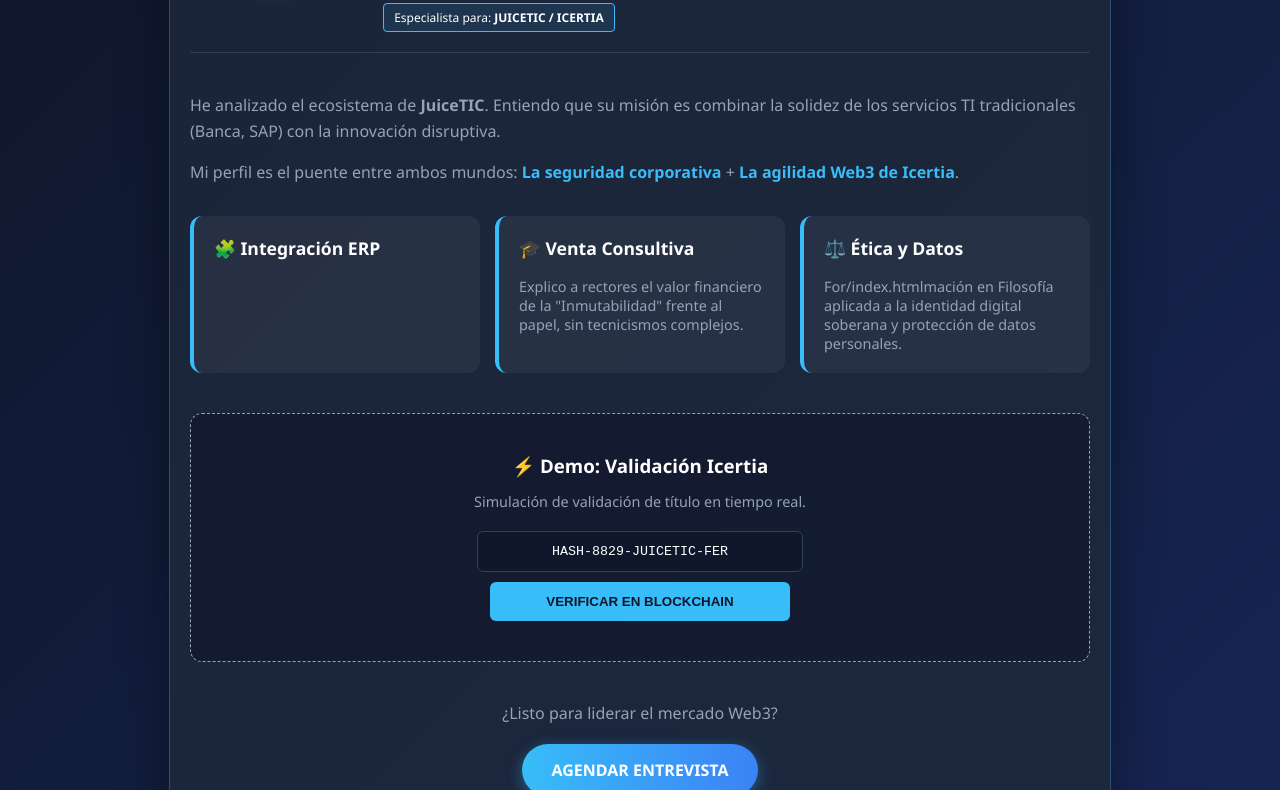
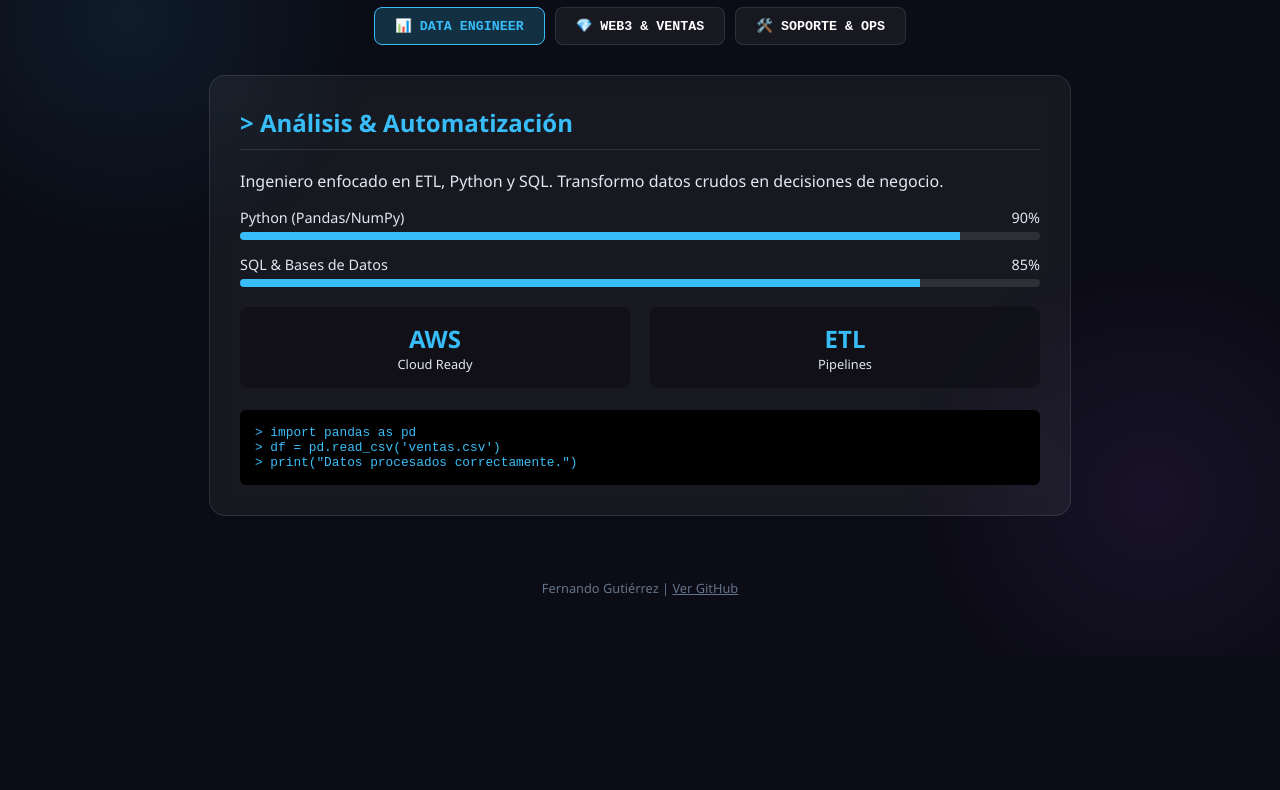
Before and after one commit to FerdinandMileto/portafolio-web3.0, a plain HTML site: page index.html in a window 1280 px wide. Shown: the part 144-934 px from the top of the page. After the commit the page ends 840 px from the top, so only its background shows below. Drawn offline with Linux system fonts and the light colour scheme.

Commit message:
Refactor index.html for layout and style enhancements
Updated title and styles for improved layout and design.

```diff
--- a/index.html
+++ b/index.html
@@ -3,232 +3,279 @@
 <head>
     <meta charset="UTF-8">
     <meta name="viewport" content="width=device-width, initial-scale=1.0">
-    <title>Fernando Gutierrez Berumen| INGENIERO EN SISTEMAS COMPUTACIONALES & DATA SCIENTIST
-Soluciones Blockchain para JuiceTIC</title>
+    <title>Fernando Gutiérrez | Interactive Hub</title>
     <style>
-        /* ESTILO CORPORATE FUTURISM */
         :root {
-            --bg-color: #0f172a;
-            --card-bg: #1e293b;
-            --accent: #38bdf8; /* Azul Cian Tecnológico */
-            --text-main: #e2e8f0;
-            --text-secondary: #94a3b8;
-            --success: #10b981;
+            --bg: #0b0c15;
+            --glass: rgba(255, 255, 255, 0.05);
+            --border: rgba(255, 255, 255, 0.1);
+            --primary: #38bdf8; /* Azul Data */
+            --secondary: #a855f7; /* Morado Web3 */
+            --success: #10b981; /* Verde Ops */
+            --text: #e2e8f0;
         }
+
         body {
-            background: linear-gradient(135deg, #0f172a 0%, #172554 100%);
-            color: var(--text-main);
-            font-family: 'Segoe UI', Roboto, Helvetica, Arial, sans-serif;
+            background-color: var(--bg);
+            color: var(--text);
+            font-family: 'Segoe UI', monospace;
             margin: 0;
-            padding: 20px; /* Ajustado para móvil */
+            padding: 20px;
             min-height: 100vh;
             display: flex;
-            justify-content: center;
-            align-items: flex-start;
-        }
-        .container {
-            max-width: 900px;
-            width: 100%;
-            background: rgba(30, 41, 59, 0.85); /* Un poco más oscuro para leer bien */
-            backdrop-filter: blur(10px);
-            border: 1px solid rgba(56, 189, 248, 0.3);
-            border-radius: 16px;
-            padding: 30px 20px;
-            box-shadow: 0 20px 50px rgba(0,0,0,0.4);
+            flex-direction: column;
+            align-items: center;
+            overflow-x: hidden;
         }
 
-        /* HEADER CON FOTO */
+        /* FONDO ANIMADO */
+        .background-anim {
+            position: fixed;
+            top: 0; left: 0; width: 100%; height: 100%;
+            background:
+                radial-gradient(circle at 10% 20%, rgba(56, 189, 248, 0.1) 0%, transparent 20%),
+                radial-gradient(circle at 90% 80%, rgba(168, 85, 247, 0.1) 0%, transparent 20%);
+            z-index: -1;
+            animation: pulse 10s infinite alternate;
+        }
+        @keyframes pulse { 0% { opacity: 0.5; } 100% { opacity: 1; } }
+
+        /* HEADER */
         header {
+            text-align: center;
+            margin-bottom: 30px;
+        }
+        .profile-img {
+            width: 120px; height: 120px;
+            border-radius: 50%;
+            border: 3px solid var(--primary);
+            object-fit: cover;
+            box-shadow: 0 0 30px rgba(56, 189, 248, 0.3);
+            transition: border-color 0.5s;
+        }
+        h1 { margin: 10px 0 5px; font-size: 1.8rem; }
+        .status { font-size: 0.9rem; color: var(--success); }
+        .blinking { animation: blink 1s infinite; }
+        @keyframes blink { 50% { opacity: 0; } }
+
+        /* CONTROL PANEL (BOTONES) */
+        .controls {
             display: flex;
-            align-items: center;
-            margin-bottom: 40px;
-            border-bottom: 1px solid rgba(255,255,255,0.1);
-            padding-bottom: 20px;
-            flex-wrap: wrap; /* Para que se adapte en celus */
+            gap: 10px;
+            margin-bottom: 30px;
+            flex-wrap: wrap;
+            justify-content: center;
+        }
+        .btn-mode {
+            background: var(--glass);
+            border: 1px solid var(--border);
+            color: #fff;
+            padding: 10px 20px;
+            border-radius: 8px;
+            cursor: pointer;
+            transition: all 0.3s;
+            font-family: monospace;
+            text-transform: uppercase;
+            font-weight: bold;
+        }
+        .btn-mode:hover { transform: translateY(-3px); }
+
+        .btn-mode.active-data { background: rgba(56, 189, 248, 0.2); border-color: var(--primary); color: var(--primary); }
+        .btn-mode.active-web3 { background: rgba(168, 85, 247, 0.2); border-color: var(--secondary); color: var(--secondary); }
+        .btn-mode.active-ops { background: rgba(16, 185, 129, 0.2); border-color: var(--success); color: var(--success); }
+
+        /* PANTALLA PRINCIPAL (CARDS) */
+        .dashboard {
+            width: 100%;
+            max-width: 800px;
+            background: var(--glass);
+            backdrop-filter: blur(10px);
+            border: 1px solid var(--border);
+            border-radius: 16px;
+            padding: 30px;
+            min-height: 300px;
+            position: relative;
         }
 
-        .profile-container {
-            flex-shrink: 0;
-            margin-right: 25px;
+        /* CONTENIDO DINÁMICO */
+        .content-section {
+            display: none;
+            animation: fadeIn 0.5s ease;
         }
+        .content-section.active { display: block; }
+        @keyframes fadeIn { from { opacity: 0; transform: translateY(10px); } to { opacity: 1; transform: translateY(0); } }
 
-        .profile-img {
-            width: 110px;
-            height: 110px;
-            border-radius: 50%;
-            object-fit: cover;
-            border: 3px solid var(--accent);
-            box-shadow: 0 0 20px rgba(56, 189, 248, 0.4);
+        h2 { margin-top: 0; border-bottom: 1px solid var(--border); padding-bottom: 10px; }
+
+        /* DATA VIZ BARS */
+        .bar-container { margin-bottom: 15px; }
+        .bar-label { display: flex; justify-content: space-between; font-size: 0.9rem; margin-bottom: 5px; }
+        .bar-bg { background: rgba(255,255,255,0.1); height: 8px; border-radius: 4px; overflow: hidden; }
+        .bar-fill { height: 100%; width: 0; transition: width 1.5s ease-out; }
+
+        /* GRID INFO */
+        .grid-info { display: grid; grid-template-columns: 1fr 1fr; gap: 20px; margin-top: 20px; }
+        .stat-card { background: rgba(0,0,0,0.3); padding: 15px; border-radius: 8px; text-align: center; }
+        .stat-num { font-size: 1.5rem; font-weight: bold; }
+
+        /* WEB3 TERMINAL */
+        .terminal { background: #000; padding: 15px; border-radius: 6px; font-family: monospace; color: var(--success); font-size: 0.8rem; }
+
+        /* FOOTER */
+        footer { margin-top: 50px; font-size: 0.8rem; color: #64748b; }
+
+        a { color: inherit; text-decoration: none; }
+
+        @media (max-width: 600px) {
+            .grid-info { grid-template-columns: 1fr; }
         }
-
-        .header-text {
-            flex-grow: 1;
-        }
-
-        h1 { margin: 0; font-size: 1.8rem; font-weight: 700; letter-spacing: -1px; color: #fff; }
-        .subtitle { color: var(--accent); font-weight: 600; text-transform: uppercase; font-size: 0.8rem; letter-spacing: 2px; margin-bottom: 5px;}
-        .role-tag { font-size: 0.9rem; color: var(--text-secondary); margin-top: 5px; }
-
-        .client-badge {
-            background: rgba(56, 189, 248, 0.1);
-            padding: 5px 10px;
-            border-radius: 4px;
-            border: 1px solid var(--accent);
-            font-size: 0.75rem;
-            color: #fff;
-            margin-top: 10px;
-            display: inline-block;
-        }
-
-        /* VALUE PROPOSITION */
-        .hero-text { font-size: 1rem; line-height: 1.6; color: var(--text-secondary); margin-bottom: 30px; }
-        .highlight { color: var(--accent); font-weight: bold; }
-
-        /* MODULES GRID */
-        .grid { display: grid; grid-template-columns: repeat(auto-fit, minmax(250px, 1fr)); gap: 15px; margin-bottom: 40px; }
-        .card {
-            background: rgba(255,255,255,0.05);
-            border-radius: 12px;
-            padding: 20px;
-            border-left: 4px solid var(--accent);
-        }
-        .card h3 { margin-top: 0; color: #fff; font-size: 1.1rem; }
-        .card p { font-size: 0.9rem; color: var(--text-secondary); margin-bottom: 0; }
-
-        /* ICERTIA DEMO SECTION */
-        .demo-section {
-            background: rgba(15, 23, 42, 0.6);
-            border-radius: 12px;
-            padding: 20px;
-            border: 1px dashed var(--text-secondary);
-            text-align: center;
-        }
-        .input-group { margin: 20px 0; display: flex; flex-direction: column; gap: 10px; align-items: center;}
-
-        input {
-            background: #0f172a; border: 1px solid #334155; color: #fff; padding: 12px; border-radius: 6px; width: 100%; max-width: 300px;
-            font-family: monospace; text-align: center;
-        }
-        button {
-            background: var(--accent); color: #0f172a; border: none; padding: 12px 25px; border-radius: 6px;
-            font-weight: bold; cursor: pointer; transition: 0.3s; width: 100%; max-width: 300px;
-        }
-        .result-box { display: none; margin-top: 15px; color: var(--success); font-weight: bold; background: rgba(16, 185, 129, 0.1); padding: 10px; border-radius: 6px;}
-
-        /* CALL TO ACTION */
-        .cta-container { margin-top: 40px; text-align: center; }
-        .btn-primary {
-            display: inline-block;
-            background: linear-gradient(90deg, var(--accent), #3b82f6);
-            color: #fff; padding: 15px 30px; border-radius: 30px; text-decoration: none; font-weight: bold;
-            box-shadow: 0 4px 15px rgba(56, 189, 248, 0.4);
-        }
-
-        /* MEDIA QUERY PARA MOVIL */
-        @media (max-width: 600px) {
-            header { flex-direction: column; text-align: center; }
-            .profile-container { margin-right: 0; margin-bottom: 15px; }
-            .header-text { width: 100%; }
-        }
-
     </style>
 </head>
 <body>
 
-    <div class="container">
-        <!-- HEADER CON FOTO -->
-        <header>
-            <div class="profile-container">
-                <!-- ASEGÚRATE DE QUE TU FOTO SE LLAME 'perfil.jpg' -->
-                <img src="perfil.jpg" alt="Fernando Gutiérrez" class="profile-img">
+    <div class="background-anim"></div>
+
+    <header>
+        <img src="perfil.jpg" alt="Fernando" class="profile-img" id="avatar">
+        <h1>FERNANDO GUTIÉRREZ</h1>
+        <div class="status">● SISTEMA OPERATIVO: <span id="system-status">ONLINE</span><span class="blinking">_</span></div>
+    </header>
+
+    <!-- BOTONES DE CAMBIO DE MODO -->
+    <div class="controls">
+        <button class="btn-mode active-data" onclick="switchMode('data')">📊 DATA ENGINEER</button>
+        <button class="btn-mode" onclick="switchMode('web3')">💎 WEB3 & VENTAS</button>
+        <button class="btn-mode" onclick="switchMode('ops')">🛠️ SOPORTE & OPS</button>
+    </div>
+
+    <!-- PANTALLA DINÁMICA -->
+    <div class="dashboard" id="main-dash">
+
+        <!-- SECCIÓN 1: DATA SCIENCE -->
+        <div id="data" class="content-section active">
+            <h2 style="color: var(--primary)">> Análisis & Automatización</h2>
+            <p>Ingeniero enfocado en ETL, Python y SQL. Transformo datos crudos en decisiones de negocio.</p>
+
+            <div class="bar-container">
+                <div class="bar-label"><span>Python (Pandas/NumPy)</span><span>90%</span></div>
+                <div class="bar-bg"><div class="bar-fill" style="background: var(--primary); width: 90%"></div></div>
+            </div>
+            <div class="bar-container">
+                <div class="bar-label"><span>SQL & Bases de Datos</span><span>85%</span></div>
+                <div class="bar-bg"><div class="bar-fill" style="background: var(--primary); width: 85%"></div></div>
             </div>
 
-            <div class="header-text">
-                <div class="subtitle">Propuesta de Valor Comercial</div>
-                <h1>Fernando Gutiérrez Berumen</h1>
-                <div class="role-tag">Ingeniero en Sistemas & Data Scientist | Web3 Sales Specialist</div>
-
-                <div class="client-badge">
-                    Especialista para: <strong>JUICETIC / ICERTIA</strong>
+            <div class="grid-info">
+                <div class="stat-card">
+                    <div class="stat-num" style="color: var(--primary)">AWS</div>
+                    <div style="font-size: 0.8rem">Cloud Ready</div>
+                </div>
+                <div class="stat-card">
+                    <div class="stat-num" style="color: var(--primary)">ETL</div>
+                    <div style="font-size: 0.8rem">Pipelines</div>
                 </div>
             </div>
-        </header>
-
-        <!-- INTRO -->
-        <div class="hero-text">
-            <p>
-                He analizado el ecosistema de <strong>JuiceTIC</strong>. Entiendo que su misión es combinar la solidez de los servicios TI tradicionales (Banca, SAP) con la innovación disruptiva.
-            </p>
-            <p>
-                Mi perfil es el puente entre ambos mundos:
-                <span class="highlight">La seguridad corporativa</span> +
-                <span class="highlight">La agilidad Web3 de Icertia</span>.
-            </p>
-        </div>
-
-        <!-- STRATEGIC MODULES -->
-        <div class="grid">
-            <div class="card">
-                <h3>🧩 Integración ERP</h3>
-            </div>
-            <div class="card">
-                <h3>🎓 Venta Consultiva</h3>
-                <p>Explico a rectores el valor financiero de la "Inmutabilidad" frente al papel, sin tecnicismos complejos.</p>
-            </div>
-            <div class="card">
-                <h3>⚖️ Ética y Datos</h3>
-                <p>For/index.htmlmación en Filosofía aplicada a la identidad digital soberana y protección de datos personales.</p>
+            <br>
+            <div class="terminal" style="color: var(--primary)">
+                > import pandas as pd<br>
+                > df = pd.read_csv('ventas.csv')<br>
+                > print("Datos procesados correctamente.")
             </div>
         </div>
 
-        <!-- LIVE DEMO SIMULATION -->
-        <div class="demo-section">
-            <h3 style="color: #fff; margin-bottom: 10px;">⚡ Demo: Validación Icertia</h3>
-            <p style="font-size: 0.9rem; margin-bottom: 20px; color: var(--text-secondary);">
-                Simulación de validación de título en tiempo real.
-            </p>
+        <!-- SECCIÓN 2: WEB3 & VENTAS -->
+        <div id="web3" class="content-section">
+            <h2 style="color: var(--secondary)">> Blockchain & Estrategia</h2>
+            <p>Venta consultiva para la integración de Web3 en empresas tradicionales (Icertia/JuiceTIC).</p>
 
-            <div class="input-group">
-                <input type="text" value="HASH-8829-JUICETIC-FER" readonly>
-                <button onclick="verifyCert()">VERIFICAR EN BLOCKCHAIN</button>
+            <div class="grid-info">
+                <div class="stat-card">
+                    <div class="stat-num" style="color: var(--secondary)">NFTs</div>
+                    <div style="font-size: 0.8rem">Certificación</div>
+                </div>
+                <div class="stat-card">
+                    <div class="stat-num" style="color: var(--secondary)">DeFi</div>
+                    <div style="font-size: 0.8rem">Finanzas</div>
+                </div>
             </div>
 
-            <div id="result" class="result-box">
-                ✅ CERTIFICADO VÁLIDO <br>
-                <span style="font-size:0.8rem; font-weight:normal;">
-                    Emisor: Universidad Tecnológica | Block: #1920482
-                </span>
+            <div style="margin-top: 20px; background: rgba(0,0,0,0.3); padding: 15px; border-radius: 8px;">
+                <strong style="color: var(--secondary)">Última Transacción:</strong><br>
+                Integración de ERP Oracle con Smart Contracts.<br>
+                <small style="opacity: 0.7">Status: Success ✅</small>
+            </div>
+
+            <button style="width:100%; margin-top: 20px; padding: 15px; background: var(--secondary); border:none; color:#fff; font-weight:bold; border-radius:6px; cursor:pointer;">
+                <a href="mailto:tuemail@gmail.com">AGENDAR DEMO COMERCIAL</a>
+            </button>
+        </div>
+
+        <!-- SECCIÓN 3: SOPORTE & OPS -->
+        <div id="ops" class="content-section">
+            <h2 style="color: var(--success)">> Centro de Comando 911</h2>
+            <p>Experiencia crítica supervisando operaciones 24/7. Disciplina, monitoreo y resolución de tickets.</p>
+
+            <div class="terminal">
+                root@fernando-server:~$ ping google.com<br>
+                64 bytes from 8.8.8.8: icmp_seq=1 ttl=117 time=14.2 ms<br>
+                root@fernando-server:~$ status check<br>
+                SYSTEM: STABLE [OK]<br>
+                UPTIME: 99.9%
+            </div>
+
+            <div class="grid-info">
+                <div class="stat-card">
+                    <div class="stat-num" style="color: var(--success)">24/7</div>
+                    <div style="font-size: 0.8rem">Disponibilidad</div>
+                </div>
+                <div class="stat-card">
+                    <div class="stat-num" style="color: var(--success)">L1/L2</div>
+                    <div style="font-size: 0.8rem">Nivel Soporte</div>
+                </div>
             </div>
         </div>
 
-        <!-- CALL TO ACTION -->
-        <div class="cta-container">
-            <p style="margin-bottom: 20px; color: var(--text-secondary);">
-                ¿Listo para liderar el mercado Web3?
-            </p>
-
-            <a href="mailto:pherkyb@gmail.com" class="btn-primary">AGENDAR ENTREVISTA</a>
-        </div>
-
-        <div style="margin-top: 30px; text-align: center; font-size: 0.7rem; color: var(--text-secondary);">
-            Código desarrollado en móvil por Fernando Gutiérrez
-        </div>
     </div>
 
+    <footer>
+        <p>Fernando Gutiérrez | <a href="https://github.com/ferdinandmileto" style="text-decoration: underline;">Ver GitHub</a></p>
+    </footer>
+
     <script>
-        function verifyCert() {
-            const btn = document.querySelector('button');
-            const result = document.getElementById('result');
+        function switchMode(mode) {
+            // 1. Quitar clase active de todos los botones
+            document.querySelectorAll('.btn-mode').forEach(btn => {
+                btn.className = 'btn-mode';
+            });
+            // 2. Ocultar todas las secciones
+            document.querySelectorAll('.content-section').forEach(section => {
+                section.classList.remove('active');
+            });
 
-            btn.innerHTML = "🔄 CONSULTANDO NODO...";
-            btn.style.opacity = "0.8";
+            // 3. Activar el seleccionado
+            document.getElementById(mode).classList.add('active');
 
-            setTimeout(() => {
-                btn.innerHTML = "VERIFICADO CORRECTAMENTE";
-                btn.style.backgroundColor = "#10b981"; /* Verde éxito */
-                btn.style.color = "#fff";
-                result.style.display = "block";
-            }, 1500);
+            // 4. Cambios estéticos según modo
+            const avatar = document.getElementById('avatar');
+            const status = document.getElementById('system-status');
+            const btnClicked = document.querySelector(`button[onclick="switchMode('${mode}')"]`);
+
+            if(mode === 'data') {
+                btnClicked.classList.add('active-data');
+                avatar.style.borderColor = 'var(--primary)';
+                status.innerText = "PROCESSING DATA...";
+                status.style.color = 'var(--primary)';
+            } else if(mode === 'web3') {
+                btnClicked.classList.add('active-web3');
+                avatar.style.borderColor = 'var(--secondary)';
+                status.innerText = "MINTING BLOCK...";
+                status.style.color = 'var(--secondary)';
+            } else {
+                btnClicked.classList.add('active-ops');
+                avatar.style.borderColor = 'var(--success)';
+                status.innerText = "MONITORING...";
+                status.style.color = 'var(--success)';
+            }
         }
     </script>
 </body>
```
